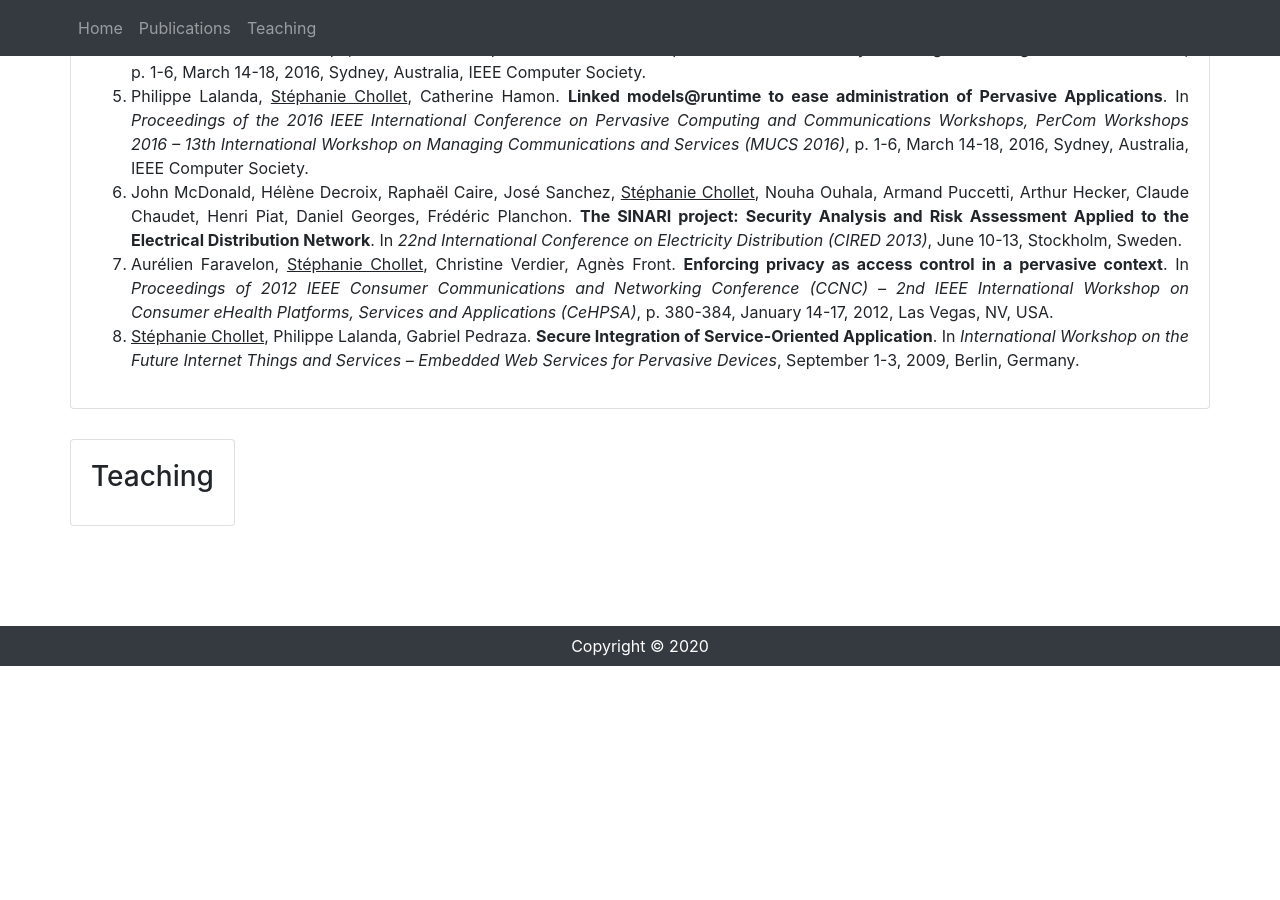
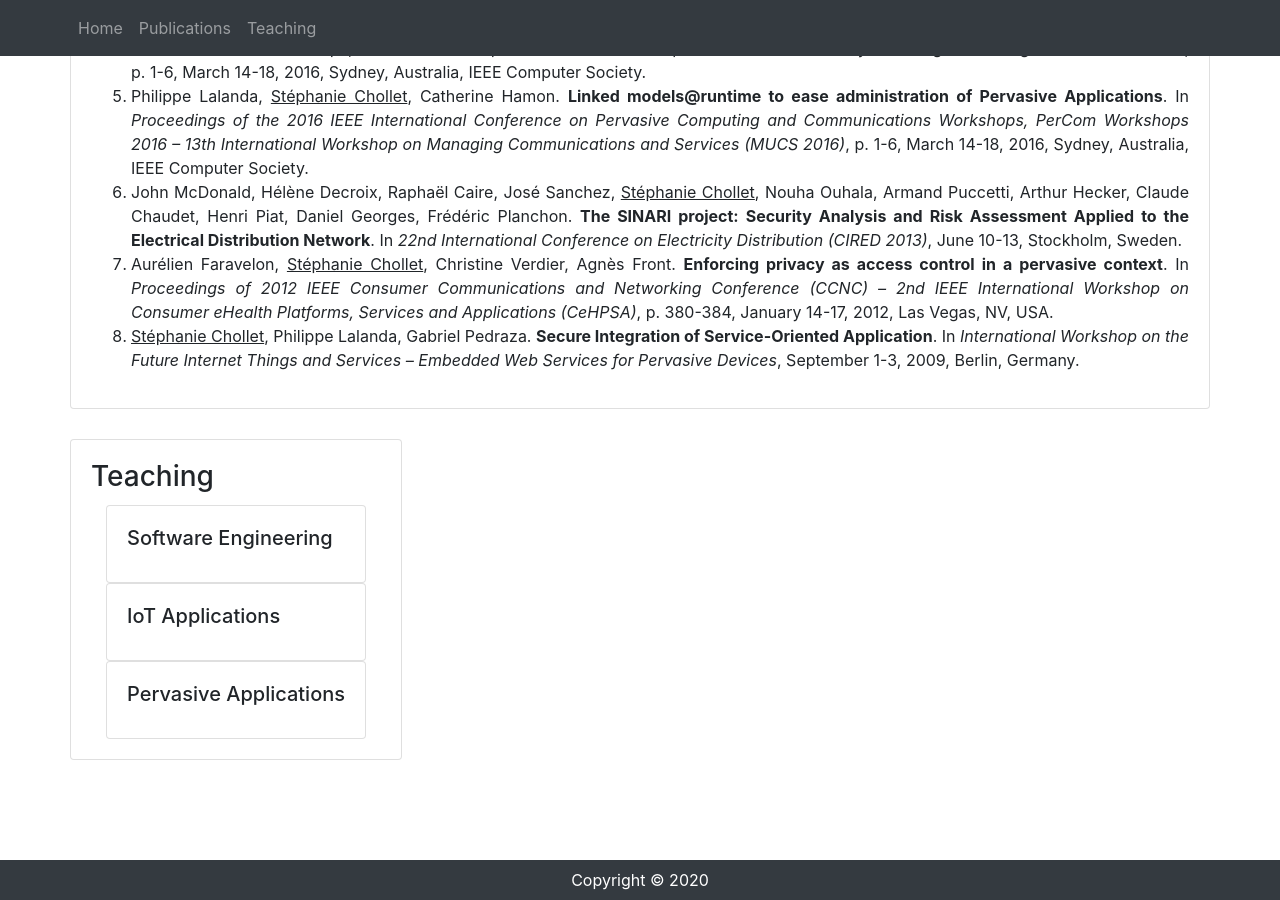
Before and after one commit to schollet/homepage, a Jekyll site: the page built from index.html, in a window 1280 px wide and 900 px high, scrolled down 3752 px. Built offline with Jekyll 4.4.1, drawn with Linux system fonts in a browser that asks for light colours; before the commit the page ends 4418 px from its top, so only the background shows below that; some of the changed text lies outside the part shown.

Commit message:
Update index.html

```diff
--- a/index.html
+++ b/index.html
@@ -58,6 +58,7 @@ layout: default
           <ul>
             <li>Pervasive Computing</li>
             <li>Software Engineering (architecture and components)</li>
+	    <li>Security for Pervasive Applications</li>
             <li>Service-Oriented Computing</li>
             <li>Model-Driven Engineering</li>
             <li>Autonomic Computing</li>
@@ -190,6 +191,22 @@ layout: default
       <div class="card">
         <div class="card-body">
           <h3 class="card-title">Teaching</h3>
+		<div class="card">
+			<div class="card-body">
+				<h5 class="card-title">Software Engineering</h5>
+			</div>
+
+		</div>
+		<div class="card">
+			<div class="card-body">
+				<h5 class="card-title">IoT Applications</h5>
+			</div>
+		</div>
+		<div class="card">
+			<div class="card-body">
+				<h5 class="card-title">Pervasive Applications</h5>
+			</div>
+		</div>
 	      </div>
 	    </div>
 	 </div>
```
